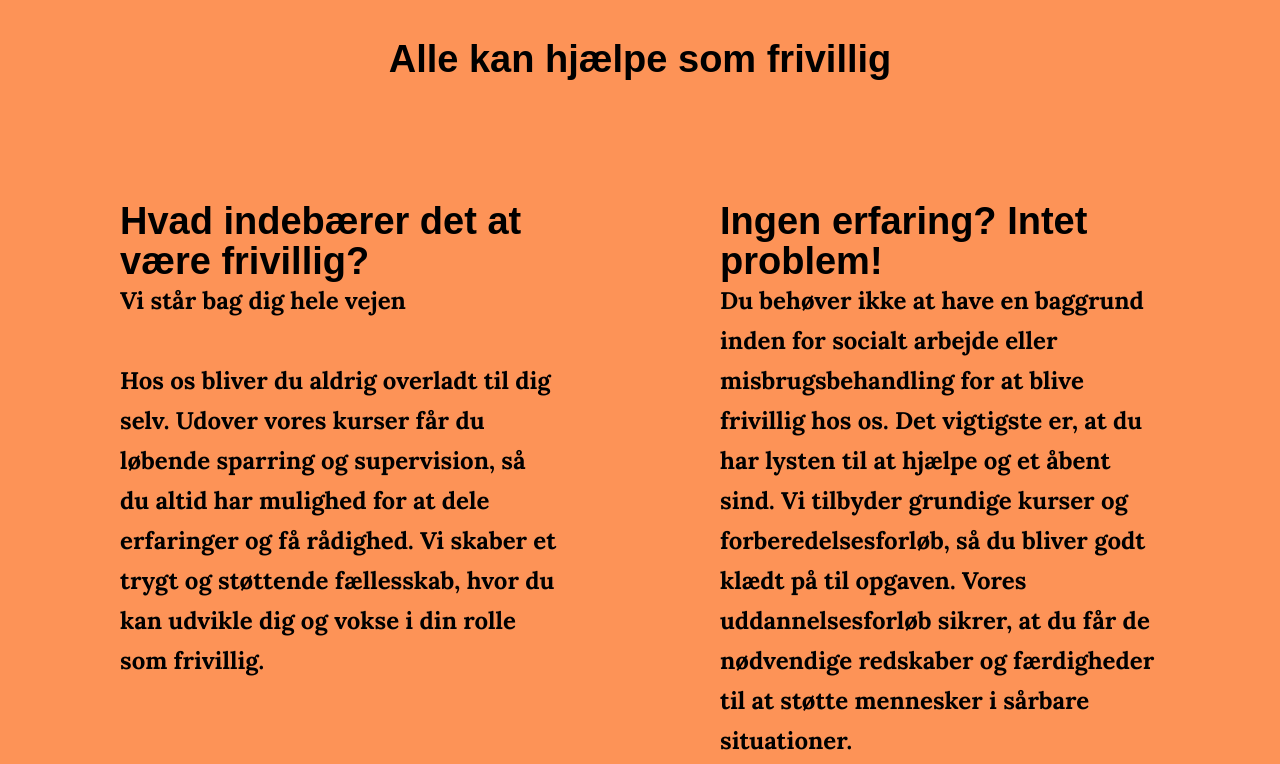
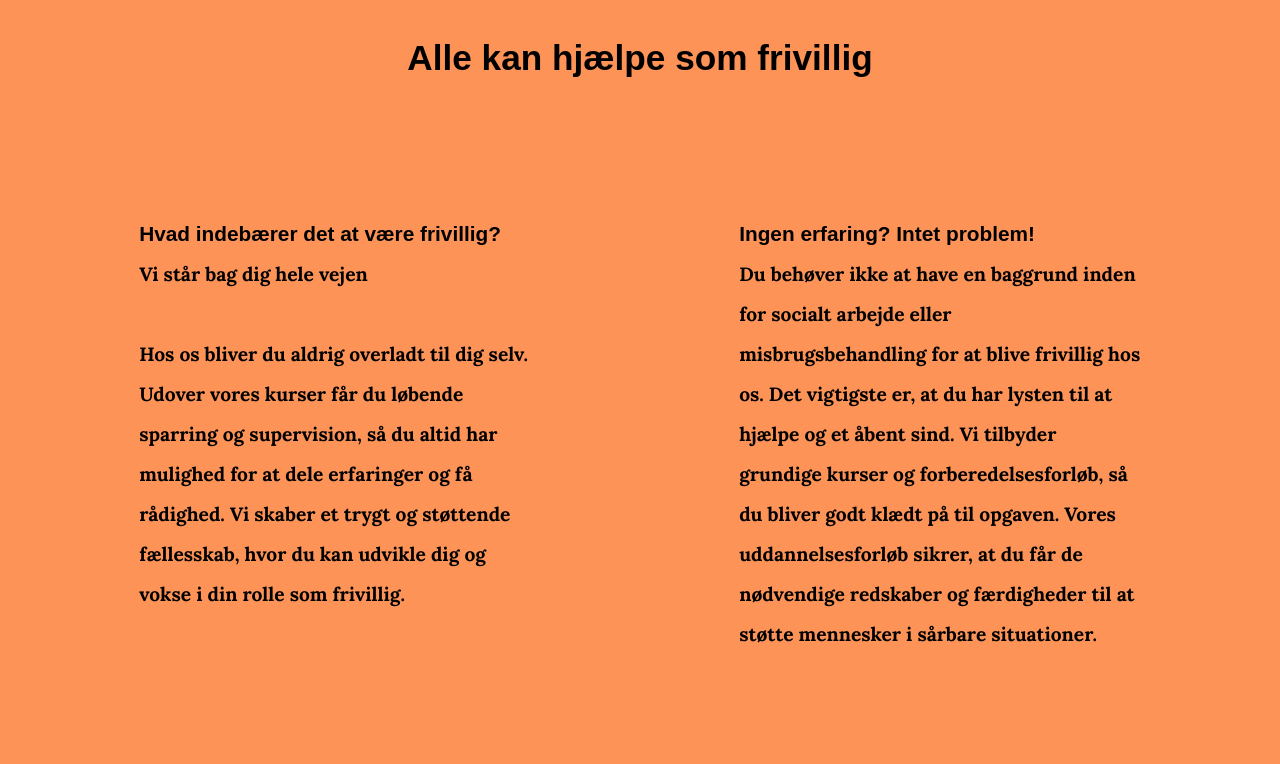
Before and after one commit to misbrugerportalentema8/astromisbrug, an Astro site: page / in a window 1280 px wide. Shown: the part 802-1566 px from the top of the page. Built offline with nearby package versions, Linux system fonts and the light colour scheme; Astro itself is replaced by a stand-in of ours.

Commit message:
add.changes

```diff
--- a/src/components/Forms.astro
+++ b/src/components/Forms.astro
@@ -18,7 +18,7 @@
         flex-direction: column;
         gap: 10px;
         margin-top: 2rem;
-        margin-bottom: 3rem;
+        margin-bottom: 1rem;
         margin-inline: 0.5rem;
     }
     input{
--- a/src/components/Headline.astro
+++ b/src/components/Headline.astro
@@ -1,11 +1,11 @@
 ---
 ---
 
-<h2> Alle kan hjælpe som frivillig</h2>
+<h1> Alle kan hjælpe som frivillig</h1>
 
 
 <style>
-h2 {
+h1 {
 padding-top: 40px;
 text-align: center;
 }
--- a/src/components/Picturecard.astro
+++ b/src/components/Picturecard.astro
@@ -40,7 +40,6 @@ justify-content: center;
       font-style: italic;
       max-width: 380px;
       margin-inline: auto;
-      font-size: 1rem;
     }
     .Navn{
         font-weight: bold;
@@ -66,7 +65,6 @@ justify-content: center;
         padding: 0.2rem;
       font-style: italic;
       max-width: 355px;
-      font-size: 1.3rem;
     }
    }
 
--- a/src/components/Textcard.astro
+++ b/src/components/Textcard.astro
@@ -15,6 +15,15 @@
 
 
 <style>
+    h2{
+    margin-top: 1rem;
+  }
+  .textcards > div {
+  line-height: 35px;
+  margin-inline: 1.2rem;
+  padding-bottom: 1.5rem;
+}
+  @media (min-width: 600px) {
     .textcards {
   display: flex;
   flex-direction: row;
@@ -26,4 +35,9 @@ justify-content: space-around;
   padding: 80px;
   line-height: 40px;
 }
+
+
+  }
+
+
 </style>
--- a/src/styles/style.css
+++ b/src/styles/style.css
@@ -26,13 +26,28 @@ main > *:not(.hero):not(.footer) {
 
 h1 {
   font-family: "Monsterrat", sans-serif;
-  font-size: 48px;
+  font-size: 1.7rem;
 }
 h2 {
   font-family: "Monsterrat", sans-serif;
-  font-size: 38px;
+  font-size: 1.2rem;
 }
 p {
   font-family: "Lora", serif;
-  font-size: 24px;
+  font-size: 1rem;
 }
+
+@media (min-width: 600px) {
+  h1 {
+    font-family: "Monsterrat", sans-serif;
+    font-size: 2.2rem;
+  }
+  h2 {
+    font-family: "Monsterrat", sans-serif;
+    font-size: 1.3rem;
+  }
+  p {
+    font-family: "Lora", serif;
+    font-size: 1.2rem;
+  }
+}
```
